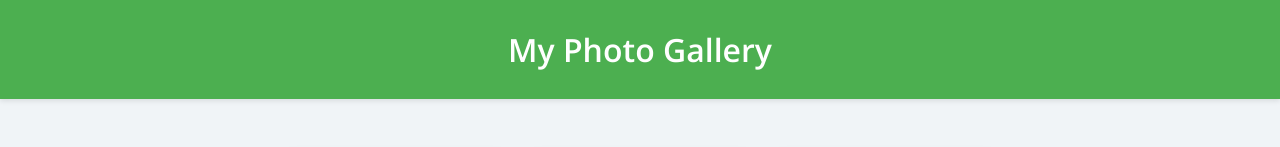
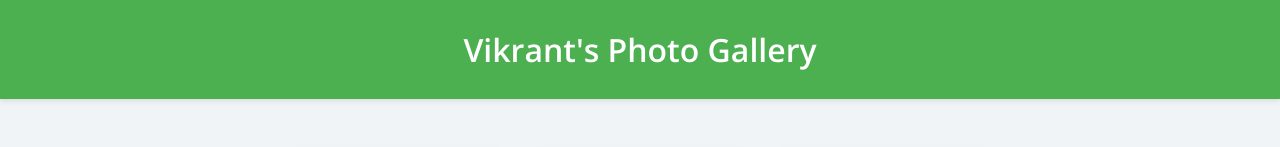
Before and after one commit to VikrantAwate1046/Vikrant-s-photo-gallery, a plain HTML site: page index.html in a window 1280 px wide. Shown: the top 147 px of the page. Drawn offline with nearby package versions, Linux system fonts and the light colour scheme; grey boxes are pictures that could not be loaded.

Commit message:
Update index.html

```diff
--- a/index.html
+++ b/index.html
@@ -3,14 +3,12 @@
 <head>
     <meta charset="UTF-8" />
     <meta name="viewport" content="width=device-width, initial-scale=1.0"/>
-    <title>My Photo Gallery</title>
-    <link rel="stylesheet" href="style.css" />
+    <title>Vikrant's Photo Gallery</title> <link rel="stylesheet" href="style.css" />
     <link href="https://fonts.googleapis.com/css2?family=Open+Sans:wght@400;600&display=swap" rel="stylesheet">
 </head>
 <body>
     <header>
-        <h1>My Photo Gallery</h1>
-    </header>
+        <h1>Vikrant's Photo Gallery</h1> </header>
 
     <main class="gallery">
         <img src="image1.jpg" class="thumbnail" />
```
